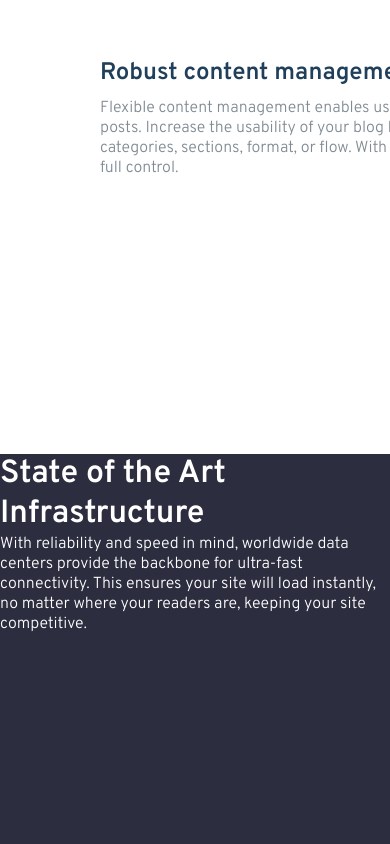
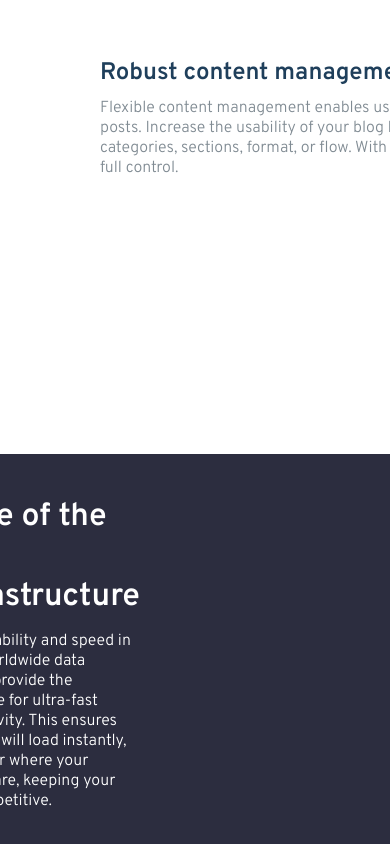
Before and after one commit to joeycrushed/blogr-landing-page, a React (Create React App) app in the folder blogr-landing-page/: page / in a window 390 px wide. Shown: the part 772-1616 px from the top of the page. Built offline with nearby package versions, Linux system fonts and the light colour scheme; the HTML template or start-up script is replaced by a standard one.

Commit message:
Add PhoneSection text content and positioning

```diff
--- a/blogr-landing-page/src/components/PhoneSection.css
+++ b/blogr-landing-page/src/components/PhoneSection.css
@@ -4,4 +4,24 @@
     width: 100%;
     margin-top: -350px;
     color: white;
+    display: flex;
+    justify-content: flex-end;
+    align-items: center;
+
+
 }
+
+.phone-title {
+    width: 550px;
+    display: flex;
+    flex-direction: column;
+    margin-right: 250px;
+}
+
+.phone-title h1 {
+    padding-bottom: 14px;
+}
+
+.phone-title p {
+    font-size: 16px;
+}
```
